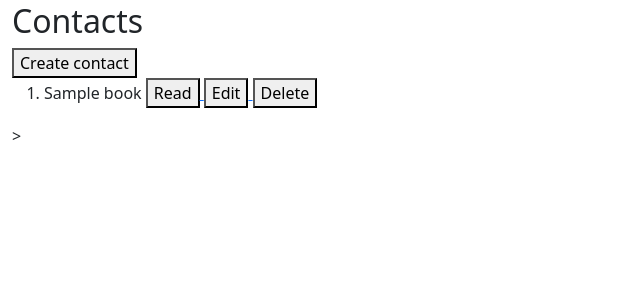
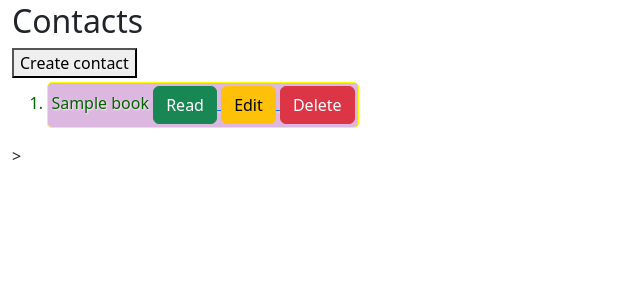
Before and after one commit to hillel-i-python-pro-i-2022-08-26/homework11_bukata_Django_Contacts-and-commands, a Django app: page / in a window 1280 px wide. Shown: the part 38-340 px from the top of the page, without its empty margins (0-640 px from the left). Run offline with Django 4.2, Linux system fonts and the light colour scheme; tables that the repository leaves empty hold one stand-in row (values such as "Sample post").

Commit message:
add link to css custom elements style and bootsrap styles buttons upgrade with bootsrap styles

```diff
--- a/apps/templates/contact_book.html
+++ b/apps/templates/contact_book.html
@@ -10,26 +10,29 @@
             </a>
         <ol>
             {% for contact in contact_book %}
-                <li>
+                <li class="my-element">
+                    <div class="row">
+                        <div class="col">
                             <span>{{contact.name}} </span>
 
                             <span> </span>
                             <a href="{%  url 'contact_book:read_contact' pk=contact.pk %}">
-                        <button>
+                                <button class="btn btn-success">
                                     Read
                                 </button>
                             </a>
                             <a href="{%  url 'contact_book:edit_contact' pk=contact.pk %}">
-                        <button>
+                                <button class="btn btn-warning">
                                     Edit
                                 </button>
                             </a>
                             <a href="{%  url 'contact_book:delete_contact' pk=contact.pk %}">
-                        <button>
+                                <button class="btn btn-danger">
                                     Delete
                                 </button>
                             </a>
-
+                        </div>
+                    </div>
                 </li>
             {% endfor %}
         </ol>
```
Lines whose indentation alone changed are shown as unchanged.
